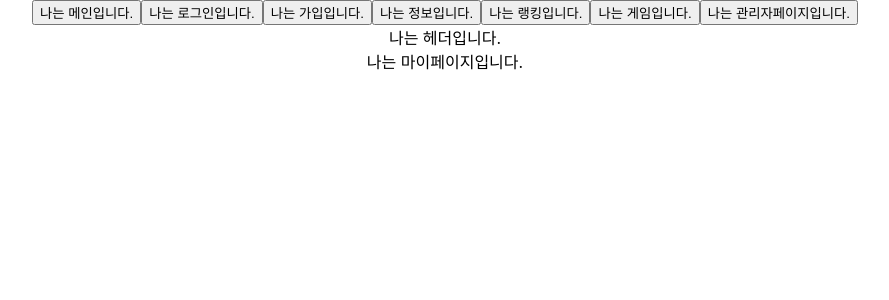
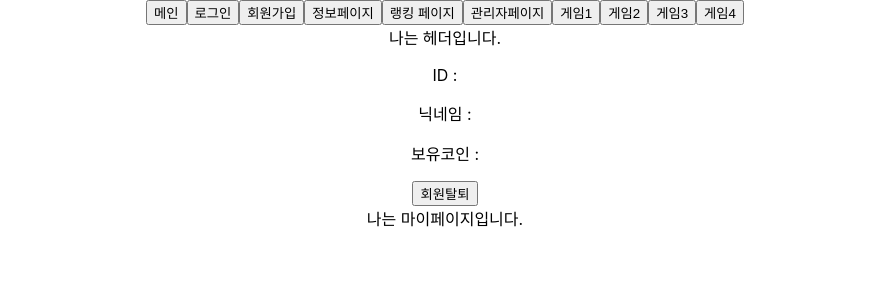
Before and after one commit to Yoepee/1336, a React (Create React App) app: page /user/1 in a window 1280 px wide. Shown: the top 300 px of the page, without its empty margins (195-1084 px from the left). Built offline with nearby package versions, Linux system fonts and the light colour scheme.

Commit message:
페이지 구성 추가

```diff
--- /dev/null
+++ b/src/components/choice/Choice.jsx
@@ -0,0 +1,19 @@
+import { useNavigate } from "react-router-dom";
+const Choice = () => {
+    let navigate = useNavigate();
+    return (
+        <div>
+            <div>
+                <p>전체게임</p>
+            </div>
+            <div>
+                <div onClick={()=>navigate("/game/a")}>게임1</div>
+                <div onClick={()=>navigate("/game/b")}>게임2</div>
+                <div onClick={()=>navigate("/game/c")}>게임3</div>
+                <div onClick={()=>navigate("/game/d")}>게임4</div>
+            </div>
+        </div>
+    )
+}
+
+export default Choice;
--- /dev/null
+++ b/src/components/info/Info.jsx
@@ -0,0 +1,20 @@
+const Info = () => {
+    return (
+        <div>
+            <div>
+                <p>ID :</p>
+            </div>
+            <div>
+                <p>닉네임 :</p>
+            </div>
+            <div>
+                <p>보유코인 :</p>
+            </div>
+            <div>
+                <button>회원탈퇴</button>
+            </div>
+        </div>
+    )
+}
+
+export default Info;
--- a/src/pages/Game.jsx
+++ b/src/pages/Game.jsx
@@ -1,9 +1,11 @@
+import { Outlet } from "react-router-dom";
 import Header from "../components/header/Header"
 
 const Game = () => {
     return (
         <>
         <Header/>
+        <Outlet></Outlet>
         <div>나는 게임페이지입니다.</div>
         </>
     )
--- a/src/pages/Home.jsx
+++ b/src/pages/Home.jsx
@@ -1,9 +1,11 @@
 import Header from "../components/header/Header"
+import Choice from "../components/choice/Choice"
 
 const Home = () => {
     return (
         <>
         <Header/>
+        <Choice/>
         <div>나는 메인페이지입니다.</div>
         </>
     )
--- a/src/pages/User.jsx
+++ b/src/pages/User.jsx
@@ -1,9 +1,11 @@
 import Header from "../components/header/Header"
+import Info from "../components/info/Info"
 
 const User = () => {
     return (
         <>
         <Header/>
+        <Info/>
         <div>나는 마이페이지입니다.</div>
         </>
     )
--- a/src/shared/Router.jsx
+++ b/src/shared/Router.jsx
@@ -14,13 +14,16 @@ const Router = () => {
     return (
         <>
         <div>
-        <button onClick={()=>{navigate("/")}}> 나는 메인입니다. </button>
-        <button onClick={()=>{navigate("/login")}}> 나는 로그인입니다. </button>
-        <button onClick={()=>{navigate("/signup")}}> 나는 가입입니다. </button>
-        <button onClick={()=>{navigate("/user/:id")}}> 나는 정보입니다. </button>
-        <button onClick={()=>{navigate("/ranking")}}> 나는 랭킹입니다. </button>
-        <button onClick={()=>{navigate("/game")}}> 나는 게임입니다. </button>
-        <button onClick={()=>{navigate("/admin/:id")}}> 나는 관리자페이지입니다. </button>
+        <button onClick={()=>{navigate("/")}}> 메인 </button>
+        <button onClick={()=>{navigate("/login")}}> 로그인 </button>
+        <button onClick={()=>{navigate("/signup")}}> 회원가입 </button>
+        <button onClick={()=>{navigate("/user/:id")}}> 정보페이지 </button>
+        <button onClick={()=>{navigate("/ranking")}}> 랭킹 페이지 </button>
+        <button onClick={()=>{navigate("/admin/:id")}}> 관리자페이지 </button>
+        <button onClick={()=>{navigate("/game/a")}}> 게임1 </button>
+        <button onClick={()=>{navigate("/game/b")}}> 게임2 </button>
+        <button onClick={()=>{navigate("/game/c")}}> 게임3 </button>
+        <button onClick={()=>{navigate("/game/d")}}> 게임4 </button>
         </div>
         <Routes>
             <Route path ="/" exact element={<Home/>}/>
@@ -29,10 +32,10 @@ const Router = () => {
             <Route path ="/user/:id" exact element={<User/>}/>
             <Route path ="/ranking" exact element={<Ranking/>}/>
             <Route path ="/game" exact element={<Game/>}>
-                <Route path ="a" exact element={<Game/>}/>
-                <Route path ="b" exact element={<Game/>}/>
-                <Route path ="c" exact element={<Game/>}/>
-                <Route path ="d" exact element={<Game/>}/>
+                <Route path ="a" exact element={<div>카운터</div>}/>
+                <Route path ="b" exact element={<div>홀짝</div>}/>
+                <Route path ="c" exact element={<div>주사위</div>}/>
+                <Route path ="d" exact element={<div>로또</div>}/>
             </Route>
             <Route path ="/admin/:id" exact element={<Admin/>}/>
             <Route path ="*" element={<div>404 Not Found</div>}/>
```
